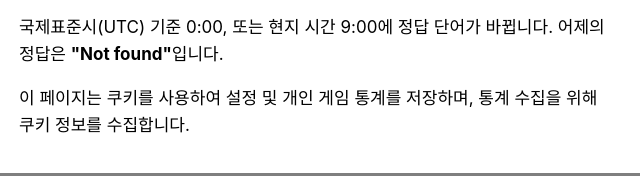
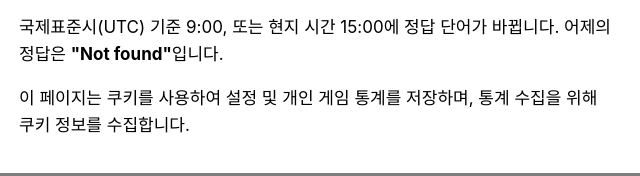
Before and after one commit to NewsJelly/semantle-ko, a plain HTML site: page static/index.html in a window 1280 px wide. Shown: the part 302-478 px from the top of the page, 315-955 px from the left. Drawn offline with Linux system fonts and the light colour scheme; no server answers; a web font is replaced by a local one.

Commit message:
Update rule text

```diff
--- a/static/assets/js/semantle.js
+++ b/static/assets/js/semantle.js
@@ -78,7 +78,7 @@ function guessRow(similarity, oldGuess, percentile, guessNumber, guess) {
 
 function getUpdateTimeHours() {
     const midnightUtc = new Date();
-    midnightUtc.setUTCHours(9, 0, 0, 0);
+    midnightUtc.setUTCHours(24 - 9, 0, 0, 0);
     return midnightUtc.getHours();
 }
 
--- a/static/index.html
+++ b/static/index.html
@@ -79,7 +79,7 @@
                 (예시: 행복, 기쁘다, 사랑하다, 야옹)
             </p>
             <p>
-                국제표준시(UTC) 기준 0:00, <span id="localtime"></span>에 정답 단어가 바뀝니다. <span id="yesterday"></span>
+                국제표준시(UTC) 기준 9:00, <span id="localtime"></span>에 정답 단어가 바뀝니다. <span id="yesterday"></span>
             </p>
             <p>
                 이 페이지는 쿠키를 사용하여 설정 및 개인 게임 통계를 저장하며, 통계 수집을 위해 쿠키 정보를 수집합니다.
```
